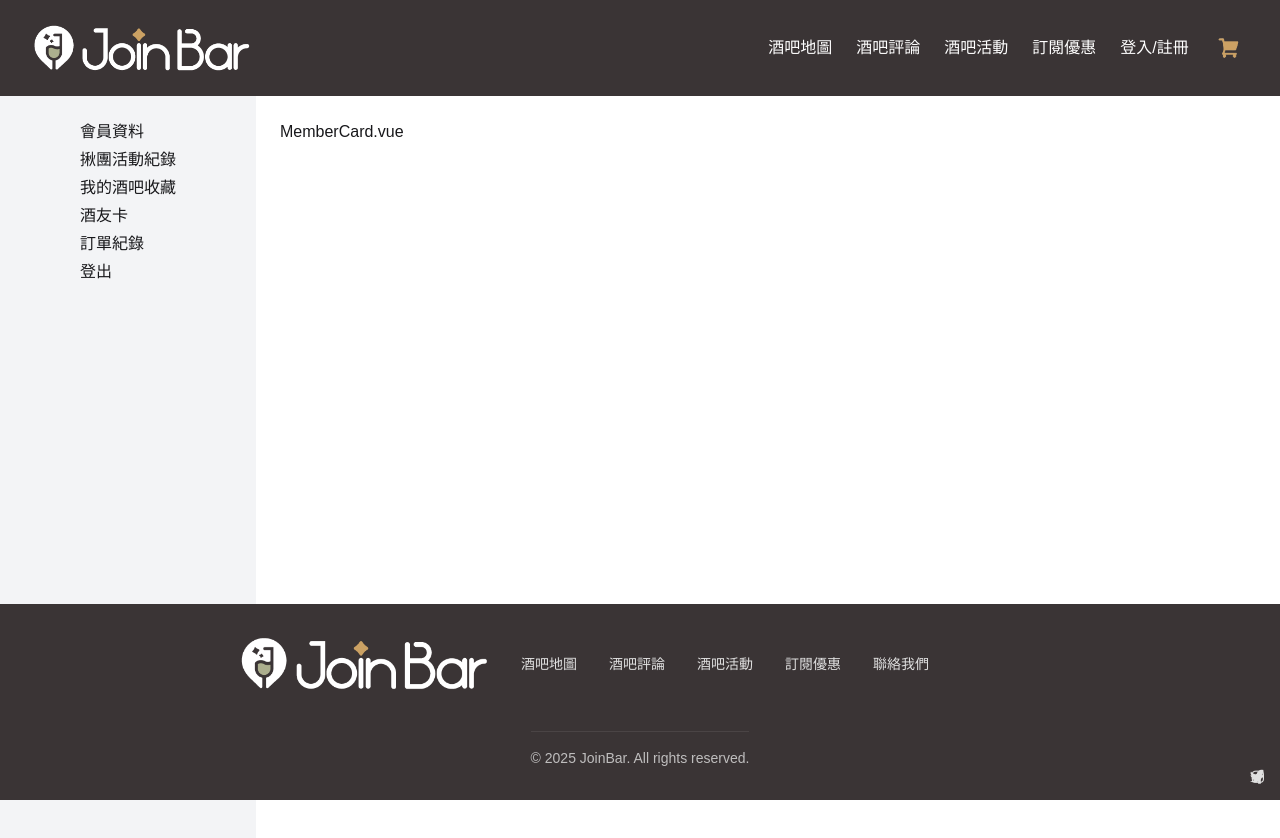
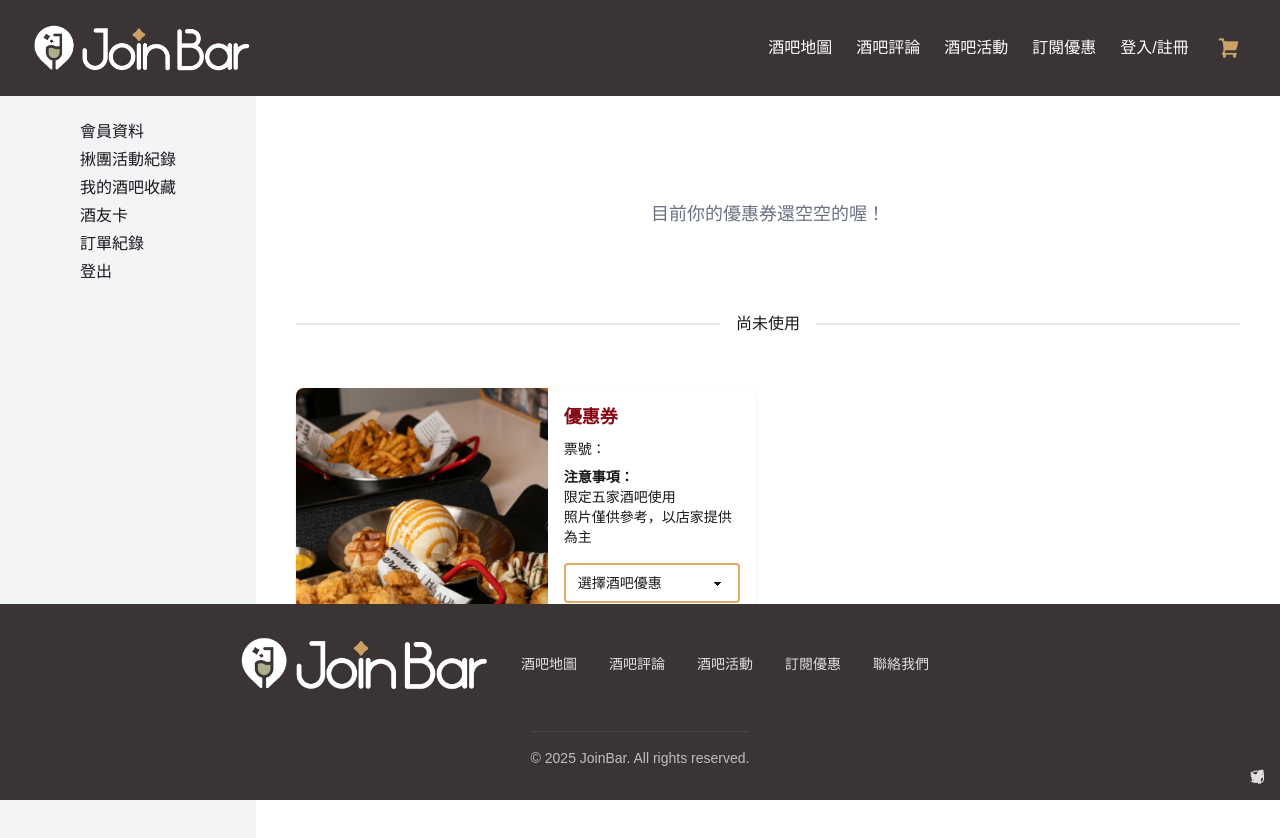
Before and after one commit to JoinBar-project/joinbar-frontend, a Vue app: page /member/1/membercard in a window 1280 px wide. Shown: the top 838 px of the page. Built offline with nearby package versions, Linux system fonts and the light colour scheme; no server answers.

Commit message:
feat : add template for memberCard

```diff
--- a/src/views/member/profile/MemberCard.vue
+++ b/src/views/member/profile/MemberCard.vue
@@ -1 +1,49 @@
-<template>MemberCard.vue</template>
+<script setup>
+import foodImage from '@/views/member/profile/picture/img-food.jpg'
+
+
+</script>
+
+<template>
+  <div class="p-4">
+    <div class="text-center text-gray-500 py-16 text-lg">
+      目前你的優惠券還空空的喔！
+    </div>
+    <div class="divider py-4 mb-12">尚未使用</div>
+
+    <!-- ✅ 一個 grid 裝所有卡片 -->
+    <div class="grid grid-cols-1 md:grid-cols-2 gap-6 max-w-6xl mx-auto">
+
+      <!-- ✨ 卡片 1 -->
+      <div class="card card-side bg-base-100 shadow-sm w-full max-w-xl max-h-70">
+        <figure class="aspect-square overflow-hidden relative">
+          <img
+            class="w-full h-full object-cover"
+            :src="foodImage"
+            alt="foodImage"
+          />
+          <div class="absolute bottom-0 left-0 w-full h-10 bg-black/80 text-white text-center text-sm flex items-center justify-center">
+            <p>開車不喝酒，喝酒不開車</p>
+          </div>
+        </figure>
+        <div class="px-4 py-4">
+          <h2 class="card-title text-[var(--color-primary-red)]">優惠券</h2>
+          <p class="text-sm py-2">票號：</p>
+          <p class="text-sm font-bold">注意事項：</p>
+          <p class="text-sm">限定五家酒吧使用<br/>照片僅供參考，以店家提供為主</p>
+          <select class="select bg-white border-[2px] border-[var(--color-primary-orange)] hover:border-[var(--color-primary-orange)] focus:border-[var(--color-primary-orange)] focus:outline-none mt-4">
+            <option selected disabled>選擇酒吧優惠</option>
+            <option>醉後不歸路</option>
+            <option>夜色迷醉</option>
+            <option>貓吧 Meow Bar</option>
+            <option>微醺時光</option>
+            <option>深夜酒館</option>
+          </select>
+          <div class="card-actions justify-end">
+            <button class="btn text-white bg-[var(--color-primary-red)] hover:bg-[var(--color-primary-orange)] mt-4">使用優惠券</button>
+          </div>
+        </div>
+      </div>
+    </div>
+  </div>
+</template>
```
Also changed, not shown: src/views/member/profile/picture/img-food.jpg (added).
